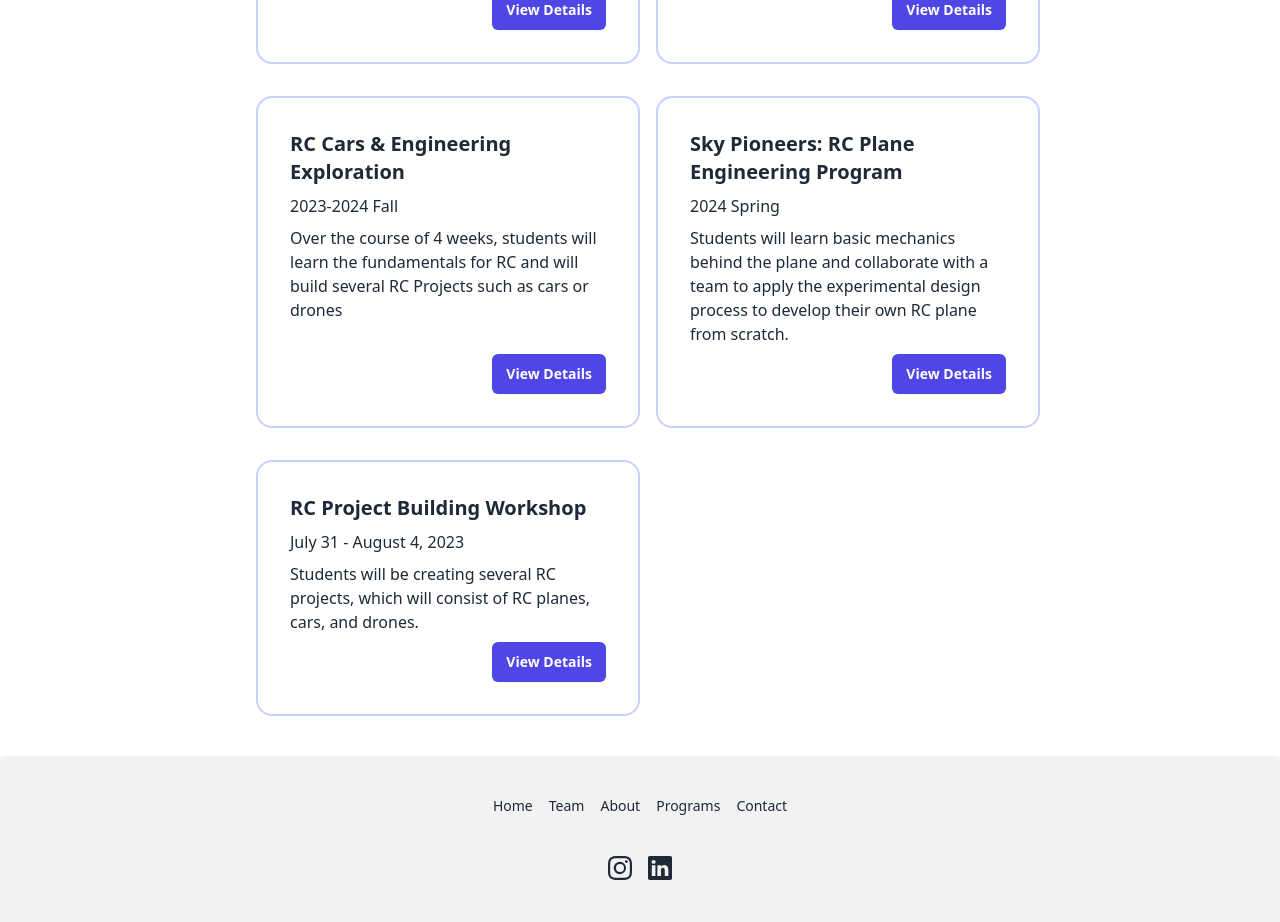
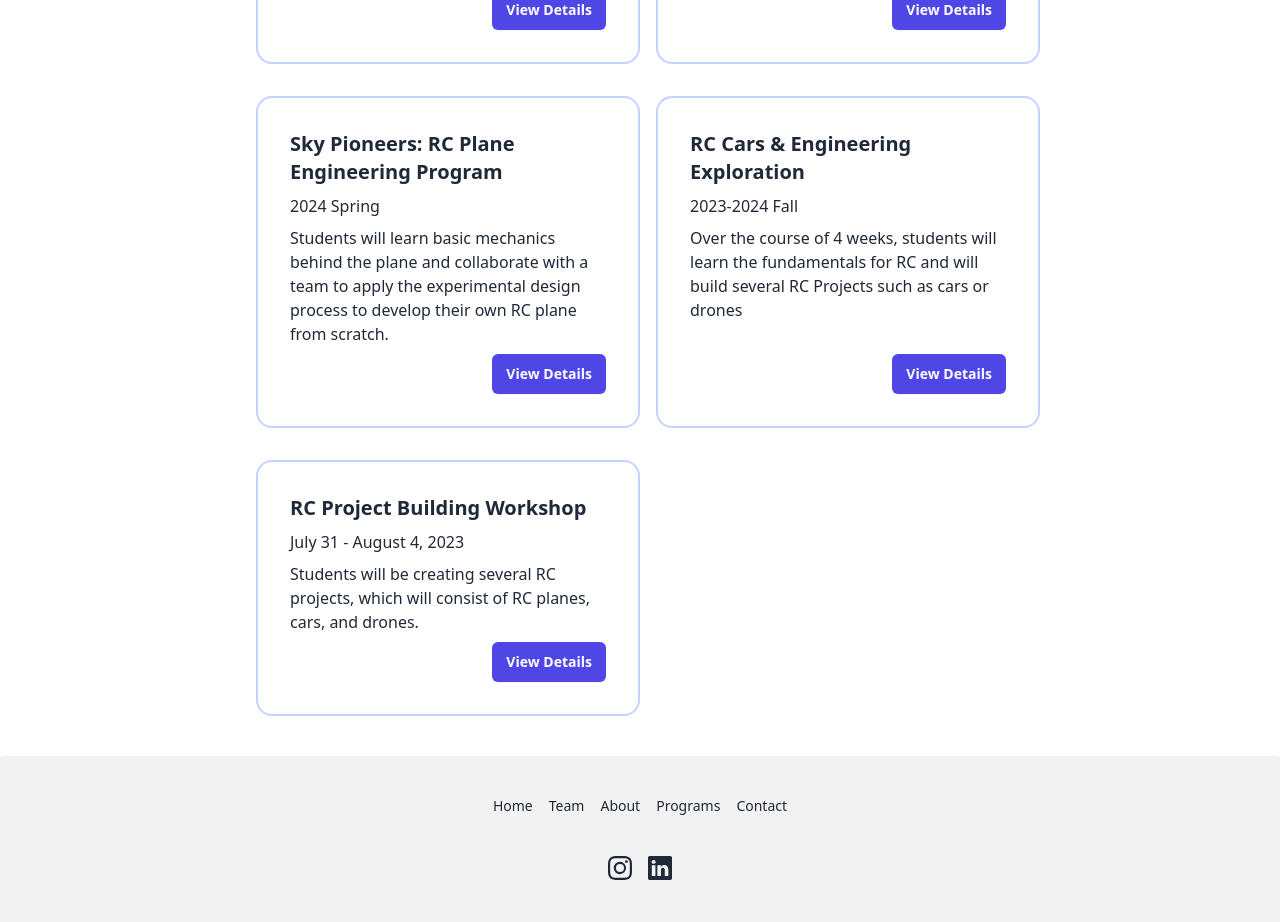
Before and after one commit to missionrc/missionrc-website, a SvelteKit app: page /programs in a window 1280 px wide. Shown: the part 1180-2102 px from the top of the page. Built offline with nearby package versions, Linux system fonts and the light colour scheme.

Commit message:
change camp order

```diff
--- a/src/routes/programs/+page.svelte
+++ b/src/routes/programs/+page.svelte
@@ -68,19 +68,19 @@
 					/>
 
 					<ProgramCard
+						title="Sky Pioneers: RC Plane Engineering Program"
+						season="2024 Spring"
+						description="Students will learn basic mechanics behind the plane and collaborate with a team to apply the experimental design process to develop their own RC plane from scratch."
+						btnText="View Details"
+						btnLink="/programs/sky-pioneers"
+					/>
+
+					<ProgramCard
 						title="RC Cars & Engineering Exploration"
 						season="2023-2024 Fall"
 						description="Over the course of 4 weeks, students will learn the fundamentals for RC and will build several RC Projects such as cars or drones"
 						btnText="View Details"
 						btnLink="/programs/rc-cars-engineering"
-					/>
-
-					<ProgramCard
-						title="Sky Pioneers: RC Plane Engineering Program"
-						season="2024 Spring"
-						description="Students will learn basic mechanics behind the plane and collaborate with a team to apply the experimental design process to develop their own RC plane from scratch."
-						btnText="View Details"
-						btnLink="/programs/sky-pioneers"
 					/>
 
 					<ProgramCard
```
